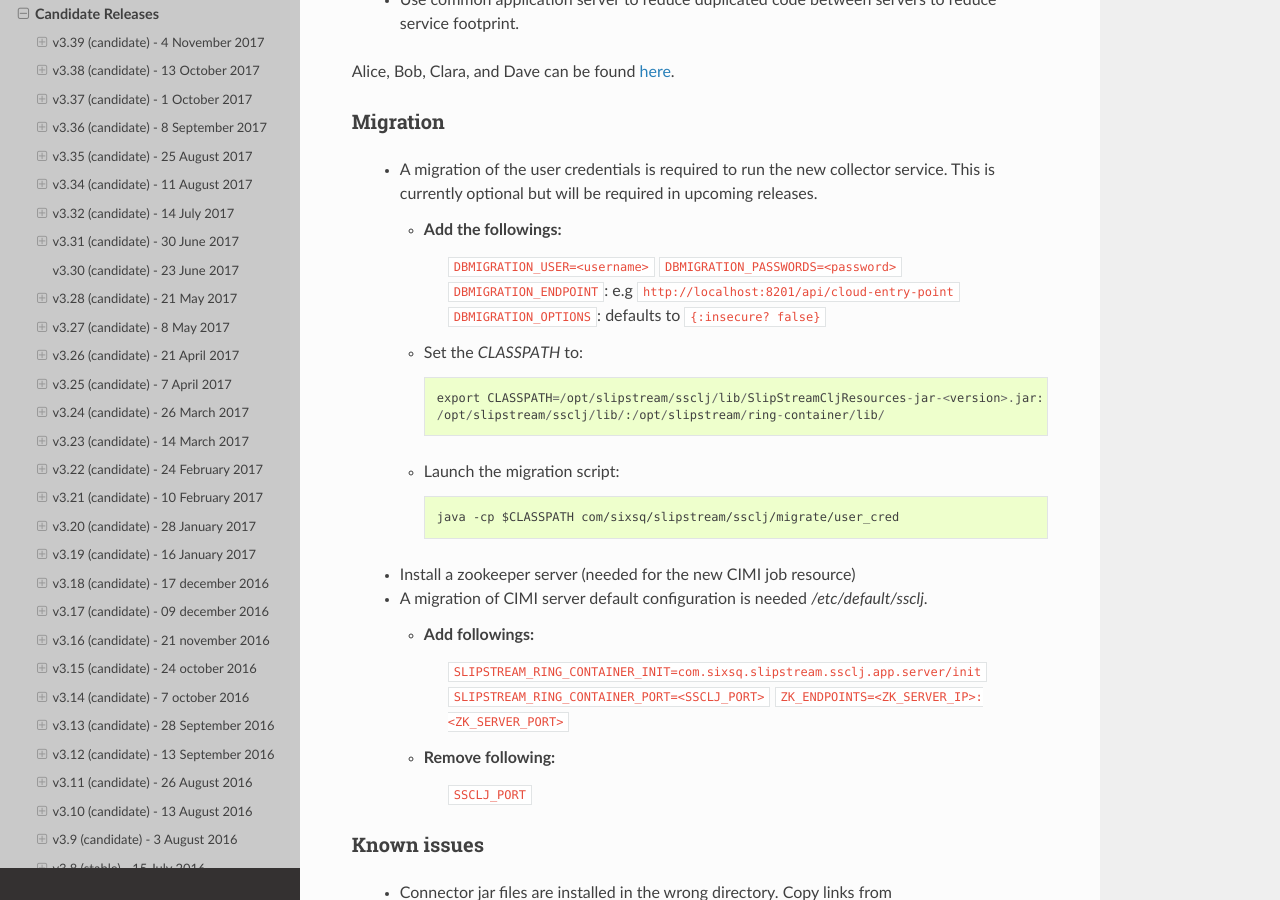
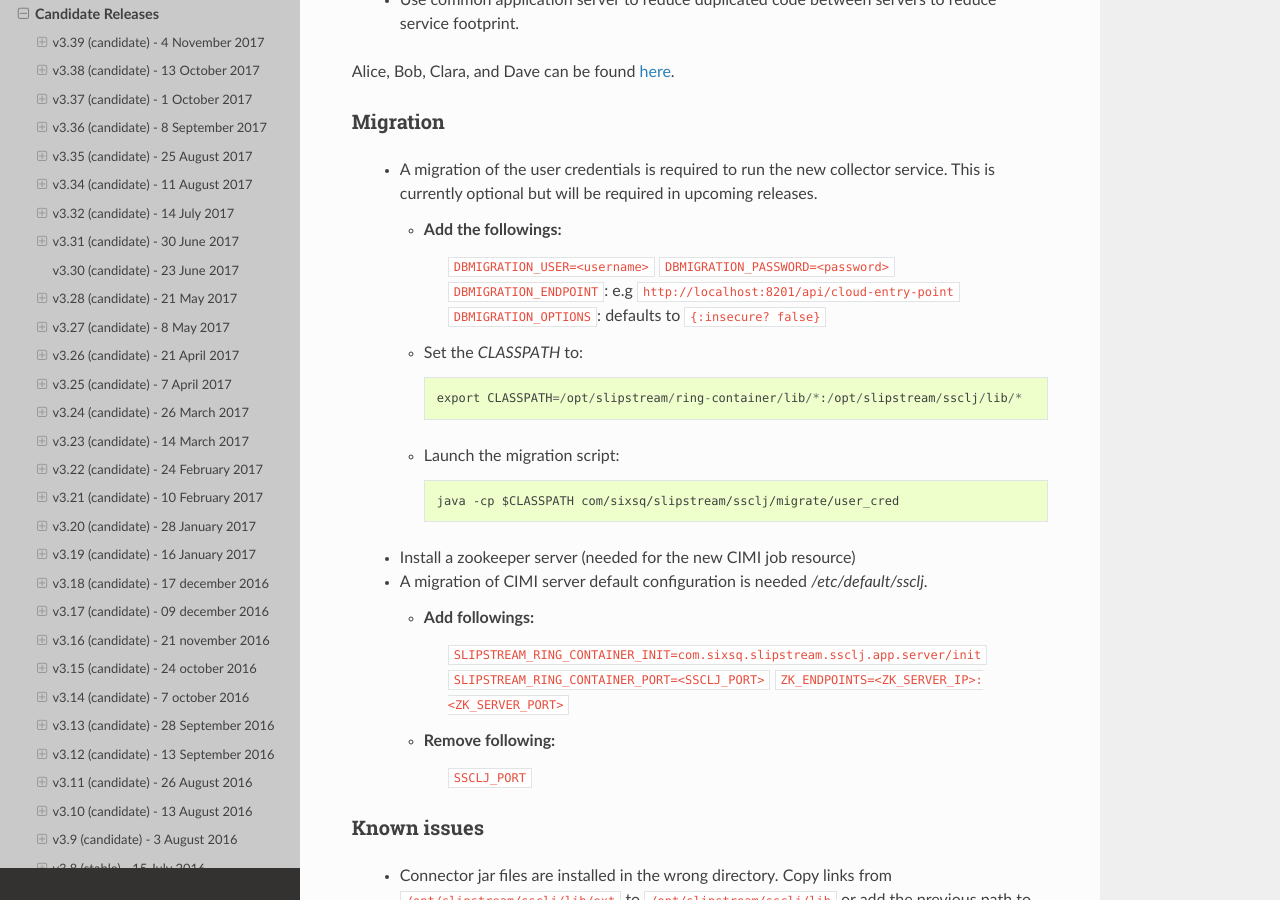
Before and after one commit to slipstream/SlipStreamDocumentation, a Sphinx documentation site: the page built from docs/release_notes/candidate_releases.rst, in a window 1280 px wide and 900 px high, scrolled down 1014 px. Built offline with Sphinx 7.4.7 and the Read the Docs theme 2.0.0, drawn with Linux system fonts in a browser that asks for light colours.

Commit message:
Fix Classpath definition for migration script

```diff
--- a/docs/release_notes/candidate_releases.rst
+++ b/docs/release_notes/candidate_releases.rst
@@ -60,14 +60,13 @@ Migration
 
    - Add the followings:
       ``DBMIGRATION_USER=<username>``
-      ``DBMIGRATION_PASSWORDS=<password>``
+      ``DBMIGRATION_PASSWORD=<password>``
       ``DBMIGRATION_ENDPOINT``: e.g ``http://localhost:8201/api/cloud-entry-point``
       ``DBMIGRATION_OPTIONS``: defaults to ``{:insecure? false}``
 
    - Set the `CLASSPATH` to::
 
-        export CLASSPATH=/opt/slipstream/ssclj/lib/SlipStreamCljResources-jar-<version>.jar: \
-        /opt/slipstream/ssclj/lib/:/opt/slipstream/ring-container/lib/
+        export CLASSPATH=/opt/slipstream/ring-container/lib/*:/opt/slipstream/ssclj/lib/*
 
    - Launch the migration script::
 
```
